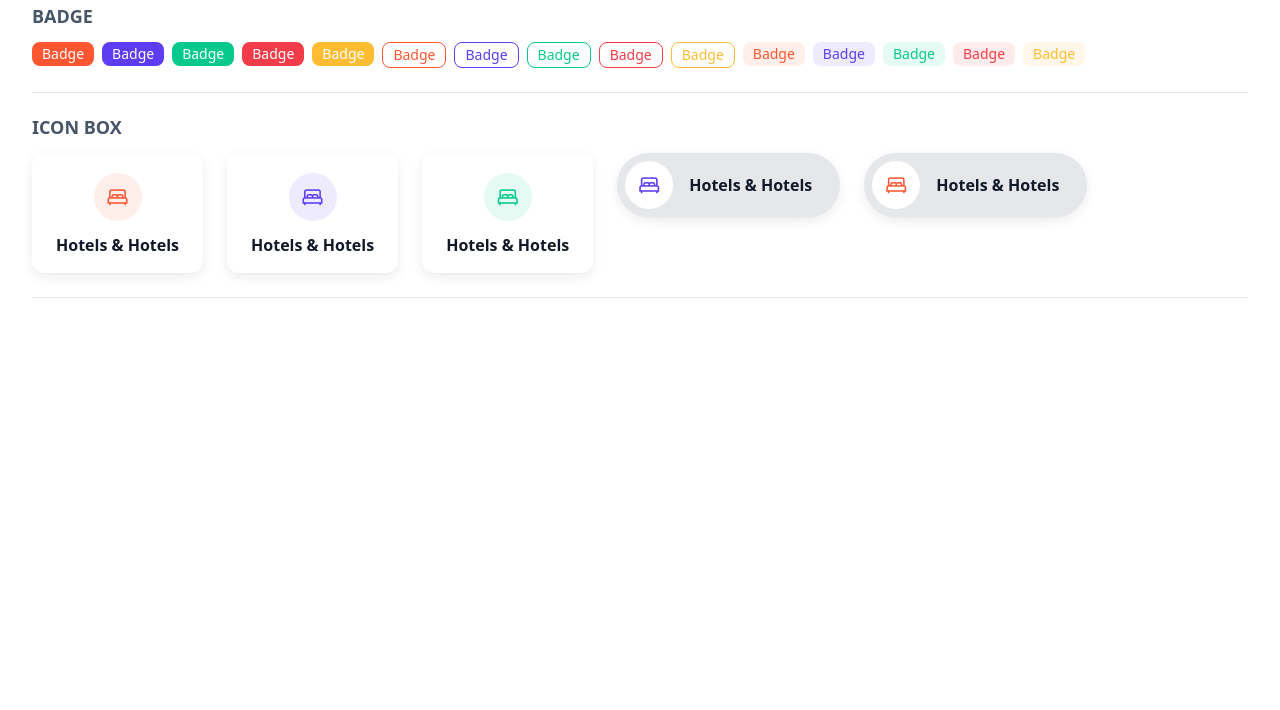
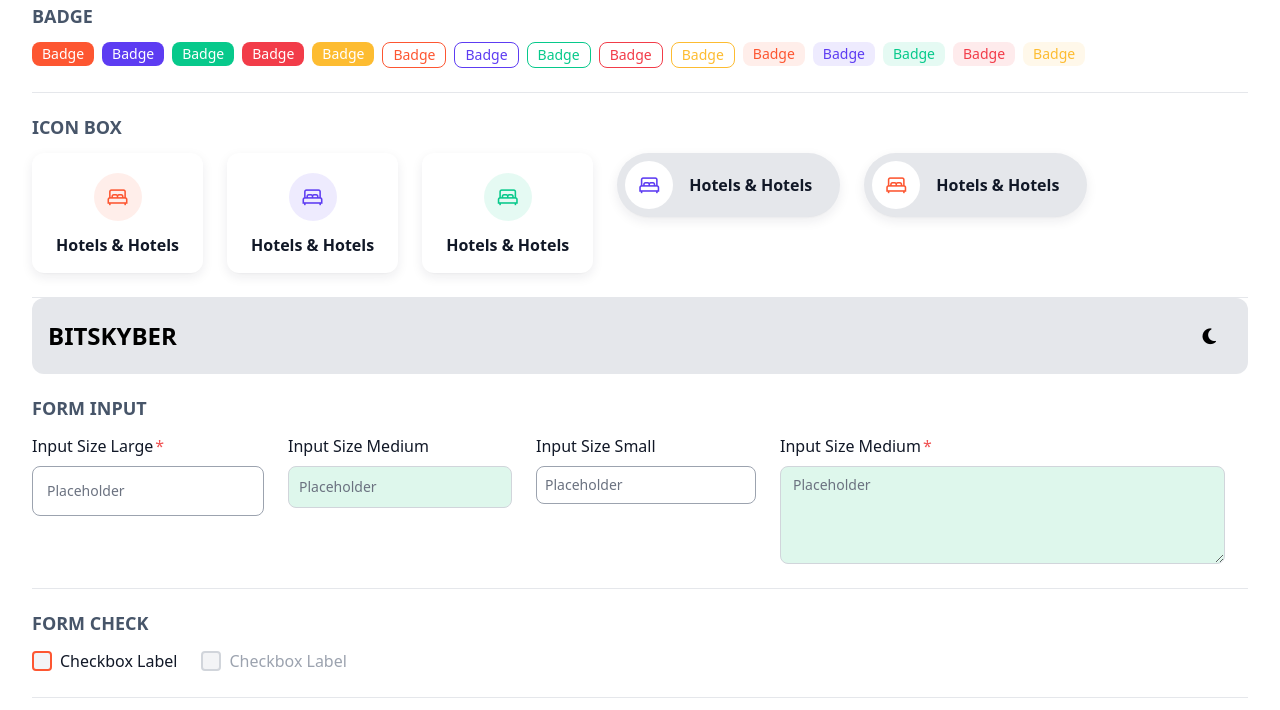
Before and after one commit to ShuvoMallick01/Vuejs-Dynamic-Components, a Vue app: page / in a window 1280 px wide. Shown: the part 1513-2223 px from the top of the page. Built offline with nearby package versions, Linux system fonts and the light colour scheme.

Commit message:
Working for Form Field

```diff
--- a/src/App.vue
+++ b/src/App.vue
@@ -820,36 +820,78 @@
     </div>
   </div>
 
-  <!-- FORM -->
-  <!-- <div class="sp space-y-3 mt-5">
-    <h2 class="font-bold text-lg text-slate-600">FORM</h2>
+  <Header />
+
+  <!-- FORM INPUT -->
+  <div class="sp space-y-3 mt-5">
+    <h2 class="font-bold text-lg text-slate-600">FORM INPUT</h2>
 
     <div class="flex gap-6 flex-wrap items-start border-b pb-6 mb-6">
       <FormInput
+        :isRequired="true"
         id="idName"
-        label="Input Size Default"
-        inputType="default"
+        labelName="Input Size Large"
+        labelColor="gray"
+        inputColor="gray"
         placeholder="Placeholder"
-        size="default"
+        inputSize="large"
       />
 
       <FormInput
         id="idName"
-        label="Input Size Medium"
-        inputType="default"
+        labelName="Input Size Medium"
+        labelColor="gray"
+        inputColor="green"
         placeholder="Placeholder"
-        size="md"
+        inputSize="medium"
       />
 
       <FormInput
         id="idName"
-        label="Input Size Small"
-        inputType="default"
+        labelName="Input Size Small"
+        labelColor="gray"
+        inputColor="gray"
         placeholder="Placeholder"
-        size="sm"
+        inputSize="small"
+      />
+
+      <!-- Text Area -->
+      <FormInput
+        required
+        textarea="true"
+        isRequired="true"
+        id="idName"
+        labelName="Input Size Medium"
+        labelColor="gray"
+        inputColor="green"
+        placeholder="Placeholder"
+        inputSize="medium"
       />
     </div>
-  </div> -->
+  </div>
+
+  <!-- FORM CHECK -->
+  <div class="sp space-y-3 mt-5">
+    <h2 class="font-bold text-lg text-slate-600">FORM CHECK</h2>
+
+    <div class="flex gap-6 flex-wrap items-start border-b pb-6 mb-6">
+      <Checkbox
+        id="checkboxId"
+        labelName="Checkbox Label"
+        labelClass="ps-2"
+        labelColor="gray"
+        checkColor="primary"
+      ></Checkbox>
+
+      <Checkbox
+        id="disabled"
+        labelName="Checkbox Label"
+        labelClass="ps-2"
+        labelColor="disabled"
+        checkColor="disabled"
+      ></Checkbox>
+    </div>
+  </div>
 
   <!-- Gap -->
   <div class="py-60"></div>
@@ -860,16 +902,15 @@
 import { reactive, ref } from "vue";
 import Header from "./components/Header.vue";
 import Button from "./components/buttons/Button.vue";
-
 import ButtonGroup from "./components/buttons/ButtonGroup.vue";
 import Link from "./components/Link.vue";
 import Card from "./components/Card.vue";
 import Badge from "./components/Badge.vue";
 import IconBox from "./components/icon/IconBox.vue";
 
+import FormInput from "./components/form/FormInput.vue";
+import Checkbox from "./components/form/Checkbox.vue";
 // import FormSelect from "./components/form/FormSelect.vue";
-import FormInput from "./components/form/FormInput.vue";
-// import Checkbox from "./components/form/Checkbox.vue";
 
 const formFields = reactive({ email: "", name: "", password: "" });
 const selected = ref("");
--- a/src/assets/css/main.css
+++ b/src/assets/css/main.css
@@ -310,39 +310,41 @@
     @apply bg-white text-black transition-300;
   }
 
-  /* === FORM STYLES === */
-  .form-label-default {
-    @apply text-base text-gray-900 dark:text-gray-300;
+  /* === FORM STYLE === */
+  /* Required */
+  .required-mark {
+    @apply after:content-['*'] after:ml-0.5 after:text-red-500;
+  }
+
+  /* Form label */
+  .form-label-gray {
+    @apply text-base text-gray-900 dark:text-gray-400;
   }
   .form-label-green {
     @apply text-base text-green-700;
   }
-  .required-mark {
-    @apply after:content-['*'] after:ml-0.5 after:text-red-500;
+  .form-label-disabled {
+    @apply text-base text-gray-400;
   }
 
   /* FORM INPUT */
-  .form-input-default {
+  .form-input-gray {
     @apply bg-white border border-gray-400 text-gray-900 text-sm rounded-lg focus:ring-0 outline-none block w-full  dark:bg-gray-700 dark:border-gray-600 dark:placeholder-gray-400 dark:text-white dark:focus:ring-0 dark:focus:border-gray-400;
   }
-
   .form-input-green {
-    @apply bg-green-100 border border-gray-300 text-green-800 text-sm rounded-lg focus:ring-green-500 outline-none focus:border-green-500  block w-full  dark:bg-green-700 dark:border-green-600 dark:placeholder-gray-400 dark:text-white dark:focus:ring-green-500 dark:focus:border-green-500;
+    @apply bg-green-100 border border-gray-300 text-green-800 text-sm rounded-lg  focus:outline-none focus:ring-0 outline-none focus:border-green-500 block w-full  dark:bg-green-700 dark:border-green-600 dark:focus:outline-none dark:placeholder-gray-400 dark:text-white  dark:focus:border-green-500 dark:focus:ring-0;
   }
-
   .form-input-search {
     @apply block text-sm text-gray-900 border border-gray-300 rounded-lg bg-gray-50 focus:ring-blue-500 focus:border-blue-500 dark:bg-gray-700 dark:border-gray-600 dark:placeholder-gray-400 dark:text-white dark:focus:ring-blue-500 dark:focus:border-blue-500;
   }
 
   /* Form Input Size */
-  .form-input-size-default {
+  .form-input-size-lg {
     @apply w-full p-3.5;
   }
-
   .form-input-size-md {
     @apply w-full p-2.5;
   }
-
   .form-input-size-sm {
     @apply w-full p-2;
   }
@@ -352,15 +354,24 @@
     @apply w-full p-4 pl-10;
   }
 
-  /* Form Checkbox */
-  .checkbox-default {
-    @apply w-4 h-4 text-blue-600 bg-gray-100 border-gray-300 rounded   dark:ring-offset-gray-800 dark:bg-gray-700 dark:border-gray-600;
+  /* FORM CHECKBOX */
+  .checkbox-primary {
+    @apply w-5 h-5 text-primary bg-gray-100 border-2 border-primary rounded focus:ring-0 dark:ring-offset-gray-800 dark:bg-gray-700 dark:border-primary cursor-pointer;
+  }
+  .checkbox-inactive {
+    @apply w-5 h-5 text-blue-600 bg-gray-100  border-2 border-gray-300 rounded focus:ring-0 dark:ring-offset-gray-800 dark:bg-gray-700 dark:border-gray-600 cursor-pointer;
+  }
+  .checkbox-disabled {
+    @apply w-5 h-5 text-gray-400 bg-gray-100 disabled border-2 border-gray-300 rounded focus:ring-0 dark:ring-offset-gray-800 dark:bg-gray-400 dark:border-gray-600 cursor-pointer;
+  }
+  .checkbox-gray {
+    @apply w-5 h-5 text-blue-600 bg-gray-100  border-2 border-gray-300 rounded focus:ring-0 dark:ring-offset-gray-800 dark:bg-gray-700 dark:border-gray-600 cursor-pointer;
+  }
+  .checkbox-green {
+    @apply w-5 h-5  text-green-600 bg-green-600  border-2 border-gray-300 rounded  focus:ring-0  dark:ring-offset-gray-800 dark:bg-gray-700 dark:border-gray-600 cursor-pointer;
   }
 
-  .checkbox-green {
-    @apply w-4 h-4  text-green-600 bg-green-600 border-gray-300 rounded   dark:ring-offset-gray-800 dark:bg-gray-700 dark:border-gray-600;
-  }
-  /* ----------------- */
+  /* -------- OLD --------- */
   .gradient {
     background-color: #aee1f9;
     background-image: linear-gradient(315deg, #aee1f9 0%, #f6ebe6 74%);
--- a/src/components/form/CheckBox.vue
+++ b/src/components/form/CheckBox.vue
@@ -1,42 +1,48 @@
 <template>
   <div class="flex items-center">
     <input
-      :class="{
-        'checkbox-default': inputType === 'checkbox-default',
-        'checkbox-green': inputType === 'checkbox-green',
-      }"
       type="checkbox"
       v-bind="$attrs"
+      :class="{
+        'checkbox-primary': checkColor === 'primary',
+        'checkbox-disabled': checkColor === 'disabled',
+        'checkbox-gray': checkColor === 'gray',
+        'checkbox-green': checkColor === 'green',
+      }"
     />
     <slot v-if="$slots.default"></slot>
 
     <label
       v-else
       :class="{
-        'form-label-default': labelType === 'form-label-default',
-        'form-label-green': labelType === 'form-label-green',
-        'ml-2': true,
+        'form-label-gray': labelColor === 'gray',
+        'form-label-green': labelColor === 'green',
+        'form-label-disabled': labelColor === 'disabled',
+        [labelClass]: true,
       }"
       :for="$attrs.id"
-      >{{ label }}</label
+      >{{ labelName }}</label
     >
   </div>
 </template>
 
+<!-- SCRIPT -->
 <script setup>
 defineOptions({
   inheritAttrs: false,
 });
 
 defineProps({
-  label: String,
-  inputType: {
+  checkColor: {
     type: String,
-    default: "checkbox-default",
+    default: "checkbox-primary",
   },
-  labelType: {
+
+  labelName: String,
+  labelClass: String,
+  labelColor: {
     type: String,
-    default: "form-label-default",
+    default: "form-label-gray",
   },
 });
 </script>
--- a/src/components/form/FormInput.vue
+++ b/src/components/form/FormInput.vue
@@ -1,16 +1,17 @@
 <template>
   <div>
     <label
-      v-if="label"
+      v-if="labelName"
       :for="$attrs.id"
       class="block mb-2"
       :class="{
-        'form-label-default': labelType === 'default',
-        'form-label-green': labelType === 'green',
-        'required-mark': $attrs.required,
+        'form-label-gray': labelColor === 'gray',
+        'form-label-green': labelColor === 'green',
+
+        'required-mark': isRequired,
       }"
       :required="$attrs.required"
-      >{{ label }}
+      >{{ labelName }}
     </label>
 
     <slot name="prefix"></slot>
@@ -18,9 +19,11 @@
     <textarea
       v-if="textarea"
       v-bind="$attrs"
+      rows="4"
+      cols="50"
       :class="{
-        'form-input-default': inputType === 'default',
-        'form-input-green': inputType === 'form-input-green',
+        'form-input-gray': inputColor === 'gray',
+        'form-input-green': inputColor === 'green',
       }"
       :value="modelValue"
       @input="$emit('update:modelValue', $event.target.value)"
@@ -31,13 +34,13 @@
       v-else
       v-bind="$attrs"
       :class="{
-        'form-input-default': inputType === 'default',
-        'form-input-green': inputType === 'green',
-        'form-input-search': inputType === 'search',
+        'form-input-gray': inputColor === 'gray',
+        'form-input-green': inputColor === 'green',
+        'form-input-search': inputColor === 'search',
 
-        'form-input-size-default': size === 'default',
-        'form-input-size-md': size === 'md',
-        'form-input-size-sm': size === 'sm',
+        'form-input-size-lg': inputSize === 'large',
+        'form-input-size-md': inputSize === 'medium',
+        'form-input-size-sm': inputSize === 'small',
       }"
       :value="modelValue"
       @input="$emit('update:modelValue', $event.target.value)"
@@ -47,21 +50,21 @@
   </div>
 </template>
 
+<!-- SCIRPT -->
 <script setup>
-// import { ref } from "vue";
-// const requiredMark = ref("requiredMark");
-
 defineOptions({
   inheritAttrs: false,
 });
 
 defineProps({
+  isRequired: { type: Boolean, default: false },
   modelValue: { type: String, default: "" },
 
-  label: String,
-  labelType: { type: String, default: "form-label-default" },
-  inputType: { type: String, default: "form-input-default" },
-  size: { type: String, default: "form-input-size-default" },
+  labelName: String,
+  labelColor: { type: String, default: "form-label-gray" },
+
+  inputColor: { type: String, default: "form-input-gray" },
+  inputSize: { type: String, default: "form-input-size-md" },
 
   textarea: { type: Boolean, default: false },
 });
```
Also changed, not shown: src/components/buttons/ButtonGroup_v3.vue (deleted, +0 -131 lines).
